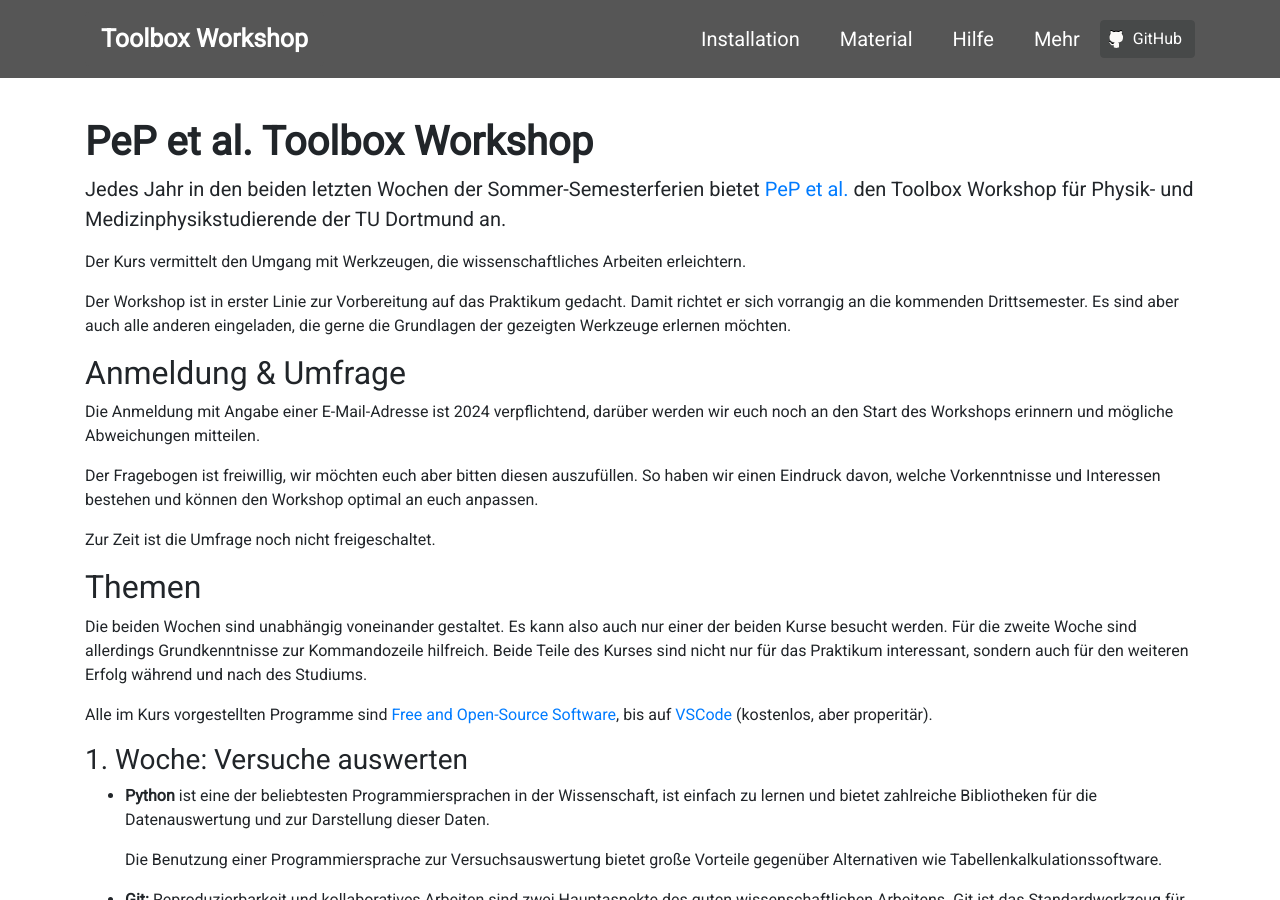
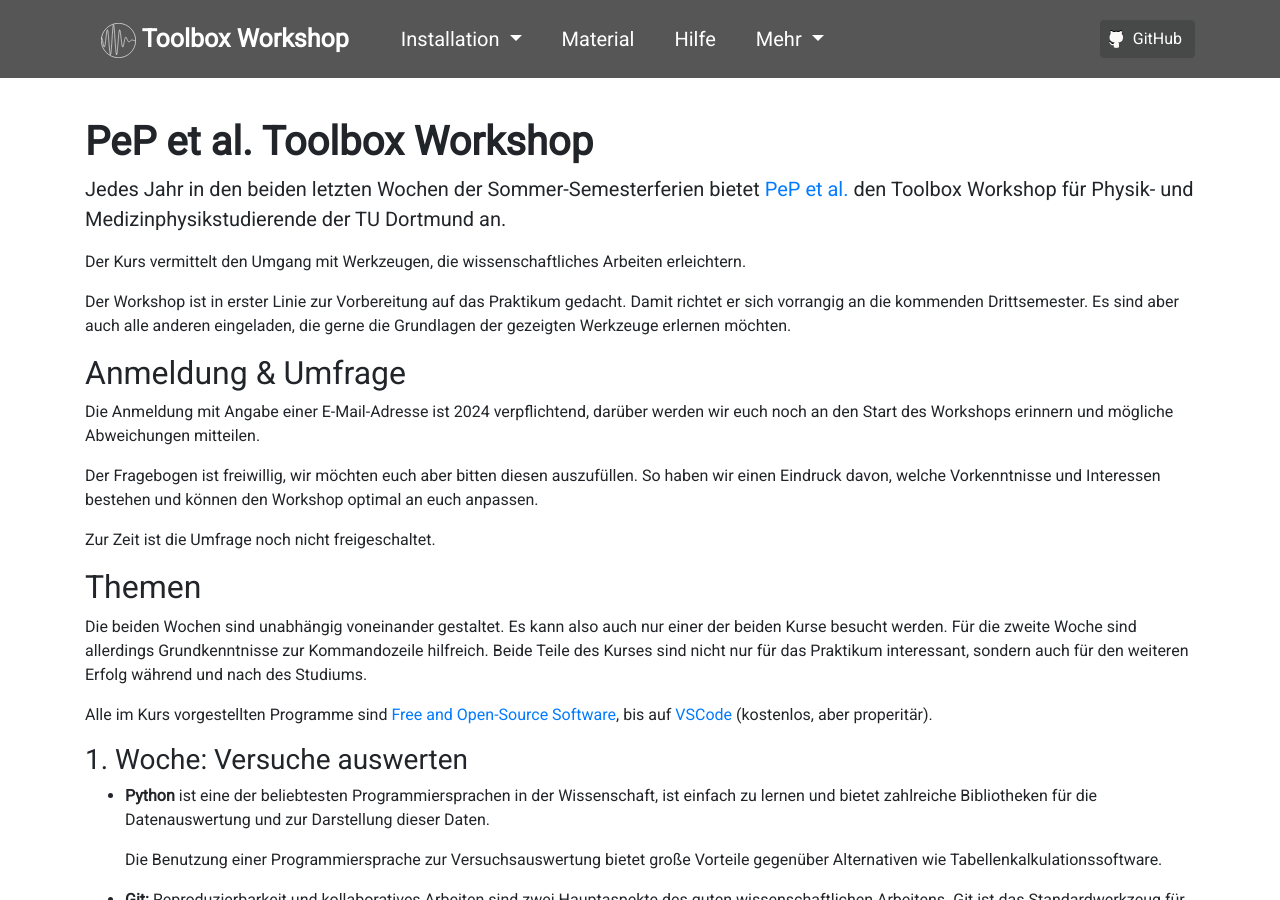
Before and after one commit to pep-dortmund/homepage-toolbox, a Jekyll site: the page built from index.md, in a window 1280 px wide and 900 px high. Built offline with Jekyll 4.4.1, drawn with Linux system fonts in a browser that asks for light colours; nearby versions of some CDN libraries.

Commit message:
Add dropdown icons and pep logo

```diff
--- a/_includes/header.html
+++ b/_includes/header.html
@@ -1,6 +1,7 @@
 <nav class="navbar navbar-expand-md bg-secondary fixed-top text-uppercase" id="mainNav">
   <div class="container">
-    <a class="navbar-brand js-scroll-trigger text-uppercase bg-secondary text-white rounded" href="/">
+    <a class="navbar-brand js-scroll-trigger text-uppercase bg-secondary text-white rounded justify-content-left" href="/">
+      <img src="/pep.svg" alt="" height="35px" width="35px" class="d-inline-block align-text-center">
       Toolbox Workshop
     </a>
 
@@ -11,11 +12,11 @@
     </button>
 
     <div class="collapse navbar-collapse" id="navbarResponsive">
-      <ul class="navbar-nav ml-auto">
+      <ul class="navbar-nav justify-content-center">
         {% for navlink in site.data.navigation %}
         {% if navlink.submenu %}
         <li class="nav-item mx-1 mx-lg-1 dropdown">
-          <a class="nav-link py-3 px-0 px-lg-3 rounded js-scroll-trigger text-center" href="#" id="installDropdown"
+          <a class="nav-link py-3 px-0 px-lg-3 rounded js-scroll-trigger text-center dropdown-toggle" href="#" id="installDropdown"
             role="button" data-toggle="dropdown">
             {{navlink.title}}
           </a>
@@ -36,7 +37,7 @@
         {% endfor %}
       </ul>
       <a href="https://github.com/pep-dortmund/toolbox-workshop"
-        class="js-scroll-trigger btn btn-default navbar-btn pull-right github">GitHub</a>
+        class="js-scroll-trigger btn btn-default navbar-btn ml-auto pull-right github">GitHub</a>
     </div>
   </div>
 </nav>
```
